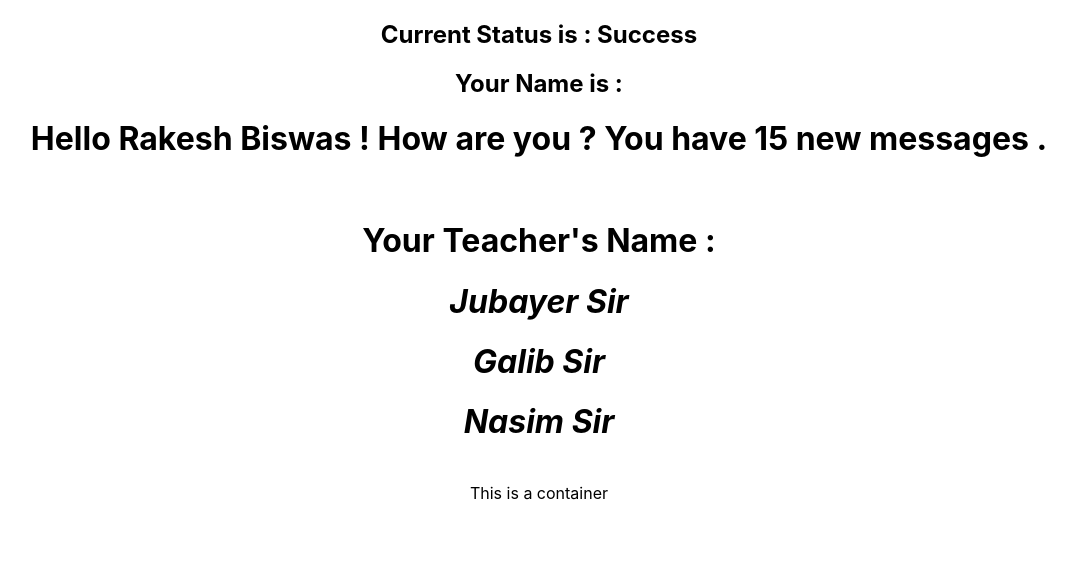
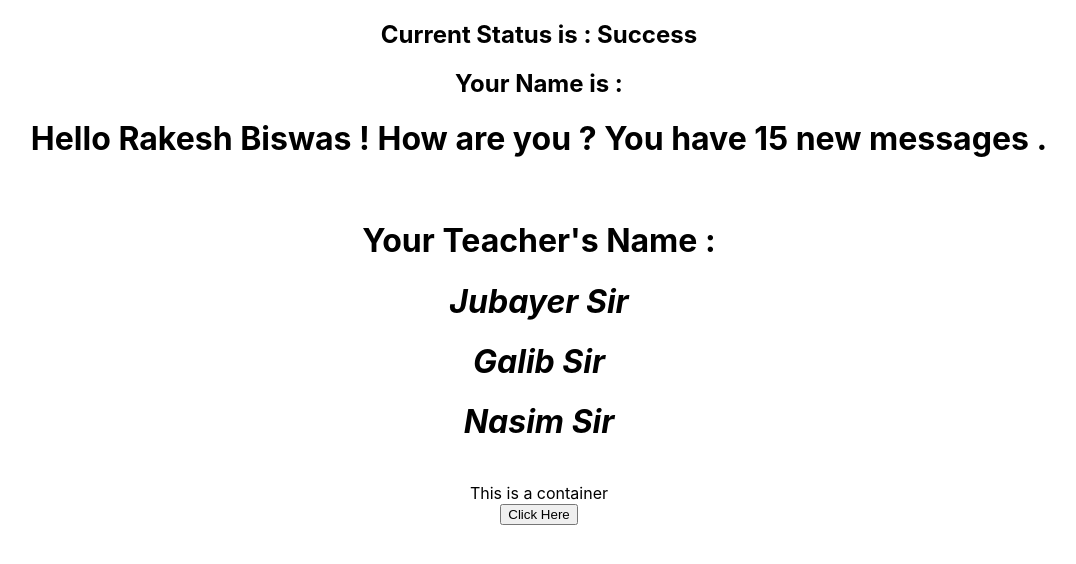
Before and after one commit to Rakesh01999/my-react-typescript, a React (Create React App) app: page / in a window 1280 px wide. Shown: the top 564 px of the page, without its empty margins (101-1177 px from the left). Built offline with nearby package versions, Linux system fonts and the light colour scheme.

Commit message:
event props added

```diff
--- a/src/App.tsx
+++ b/src/App.tsx
@@ -6,6 +6,8 @@ import Teacher from "./components/Teacher";
 import Status from "./components/Status";
 import StatusContainer from "./components/StatusContainer";
 import Parent from "./components/Parent";
+import Button from "./components/Button";
+import { idText } from "typescript";
 
 const App: React.FC = () => {
   const teacherList = [
@@ -43,7 +45,7 @@ const App: React.FC = () => {
         <Parent> This is a container</Parent>    // not functionable
       </StatusContainer> */}
 
-
+      <Button handleClick={(event, id) => console.log('Clicked !', event, idText)} />
     </div>
   );
 };
--- /dev/null
+++ b/src/components/Button.tsx
@@ -0,0 +1,10 @@
+import React from "react";
+
+type ButtonProps = {
+    handleClick: (event: React.MouseEvent<HTMLButtonElement>, id: number) => void;
+}
+const Button : React.FC<ButtonProps> = ({handleClick}) => {
+  return <button onClick={(event)=>handleClick(event, 123)}>Click Here</button>;
+};
+
+export default Button;
```
